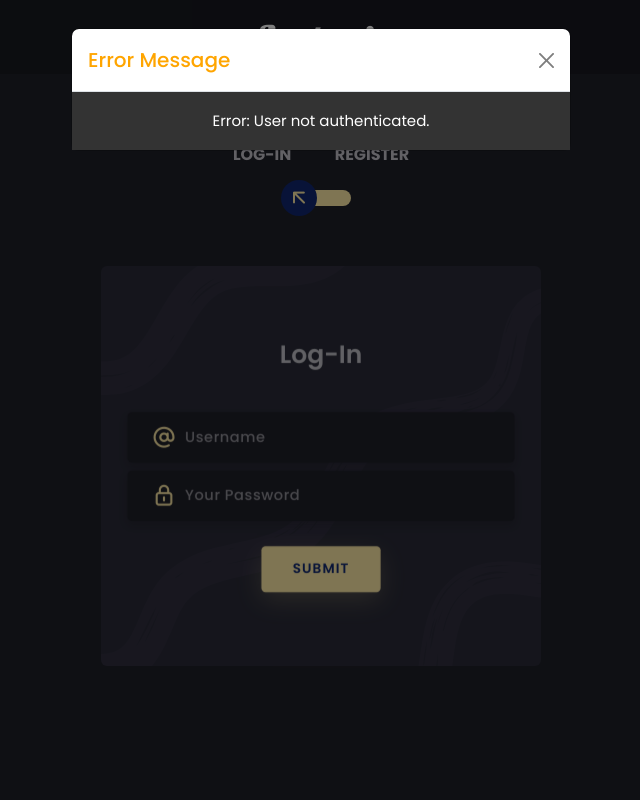
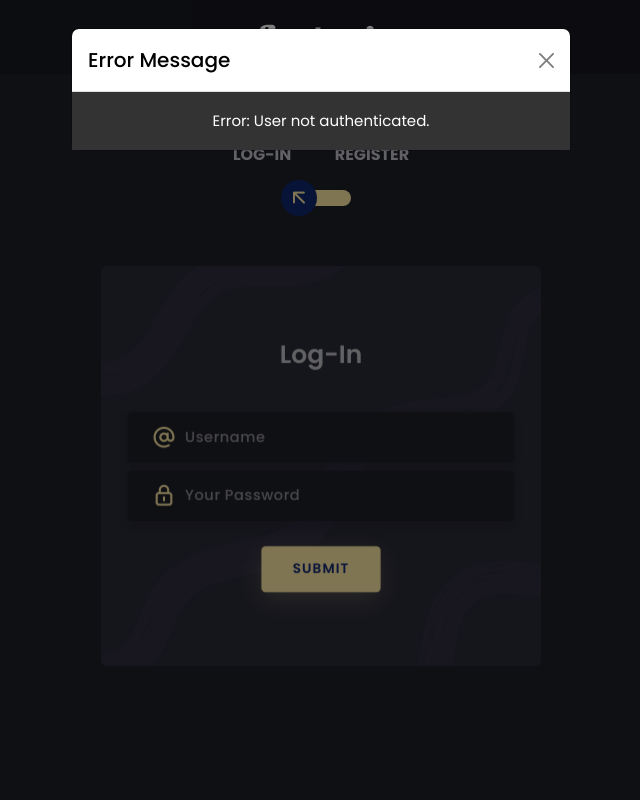
Before and after one commit to Scooney6/Euphonic, a Flask app: page /callback in a window 1280 px wide. Shown: the whole page, without its empty margins (319-959 px from the left). Run offline with Flask 2, Linux system fonts and the light colour scheme; lists and menus that the app fills with data are empty; parts of the project's set-up code (start-up, migrations or seed data) failed here and were passed over; some libraries are stand-ins or nearby versions.

Commit message:
Changing the Error Title Color
From Red to Orange and now Black as the background is white, it was not as visible.

```diff
--- a/Flask/static/css/style.css
+++ b/Flask/static/css/style.css
@@ -461,7 +461,7 @@ h6 span {
 
 /* Error Popup */
 .error-modal-title {
-  color: orange;
+  color: black;
 }
 
 .error-modal-body {
```
